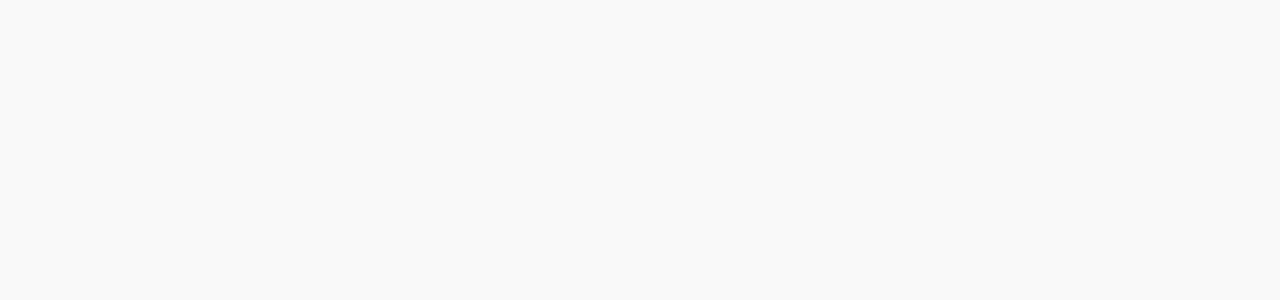
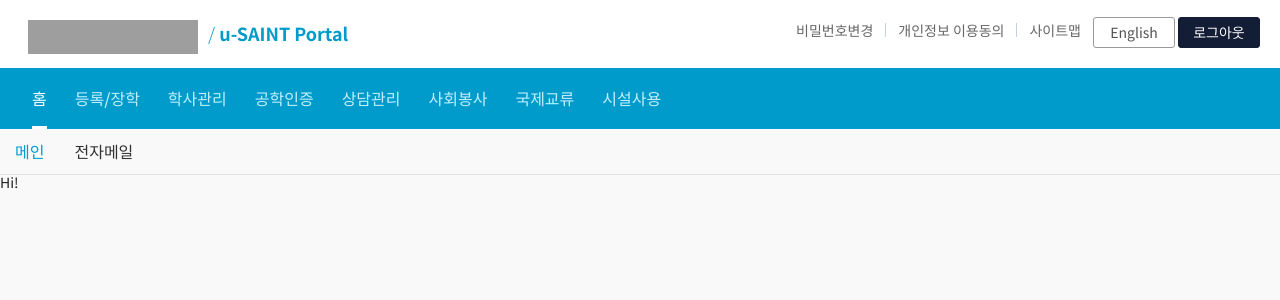
Before and after one commit to devgeon/SSU-Nice-Lecture-Timetable, a Vue app: page /usaint/ems/course/timetable in a window 1280 px wide. Shown: the top 300 px of the page. Built offline with nearby package versions, Linux system fonts and the light colour scheme; grey boxes are pictures that could not be loaded.

Commit message:
add timetable

```diff
--- /dev/null
+++ b/src/views/usaint/ems/course/index.vue
@@ -0,0 +1,3 @@
+<template>
+  <router-view />
+</template>
--- /dev/null
+++ b/src/views/usaint/ems/course/timetable.vue
@@ -0,0 +1,3 @@
+<template>
+  <div>Hi!</div>
+</template>
--- /dev/null
+++ b/src/views/usaint/ems/index.vue
@@ -0,0 +1,3 @@
+<template>
+  <router-view />
+</template>
```
Also changed, not shown: src/router.js (+18 -1 lines).
